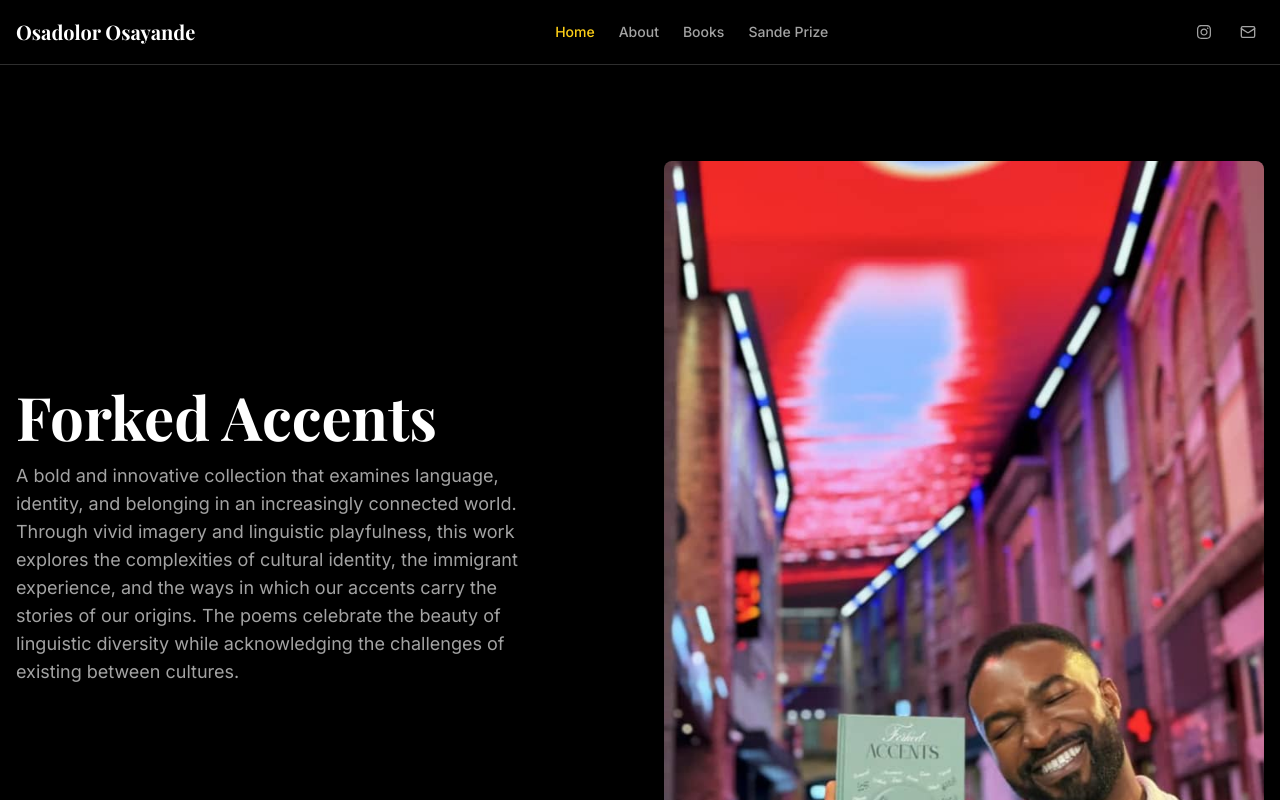
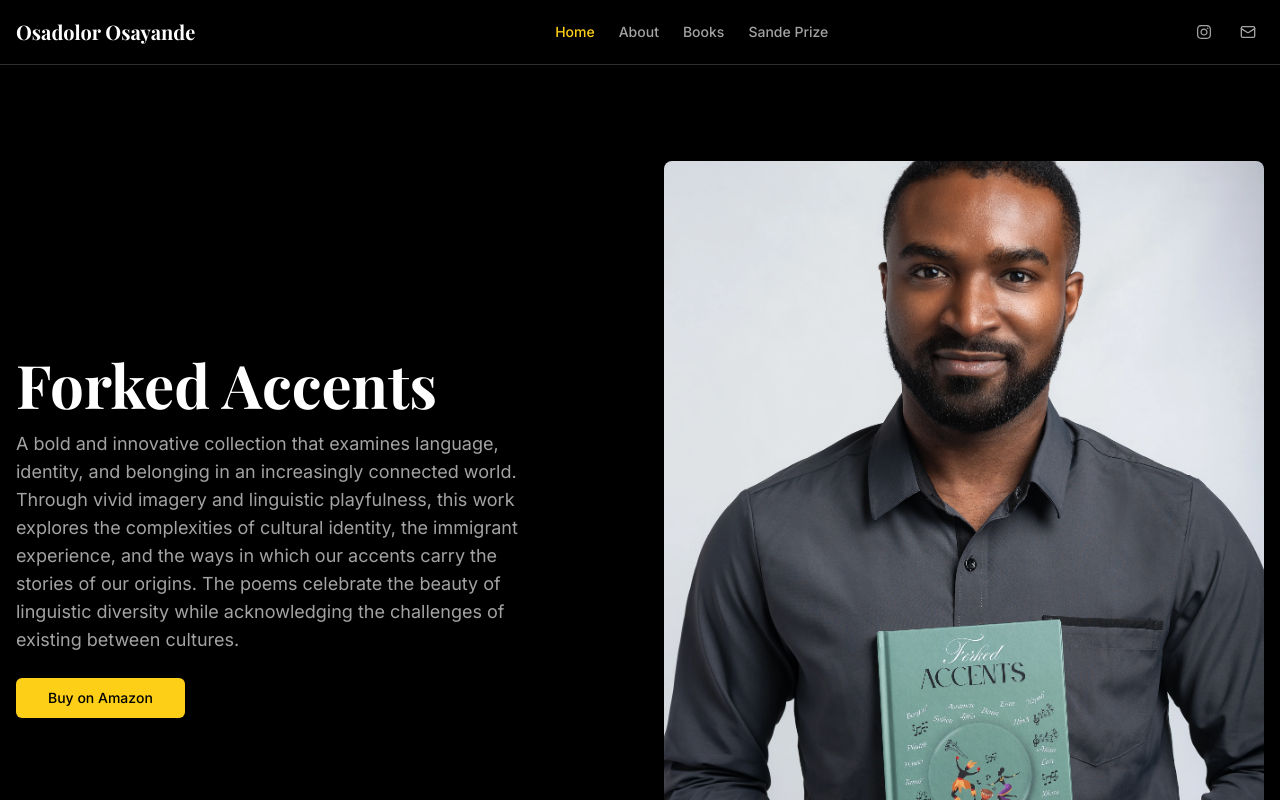
Before and after one commit to Eghosa-Osayande/sande, a Next.js app: page / in a window 1280 px wide. Shown: the top 800 px of the page. Built offline with nearby package versions, Linux system fonts and the light colour scheme; a web font is replaced by a local one.

Commit message:
feat: update home and about pages with new imagery and actions; add eligibility details to Sande Prize section

```diff
--- a/src/app/about/page.tsx
+++ b/src/app/about/page.tsx
@@ -82,7 +82,7 @@ export default function About() {
         title="About the Author"
         subtitle="Osadolor Osayande"
         description="A voice that bridges continents, cultures, and generations through the power of verse."
-        imageSrc="/images/poet-about.png"
+        imageSrc="/images/ignore.jpeg"
         imageAlt="Osadolor Osayande - About Portrait"
         className="bg-muted/30"
       />
--- a/src/app/page.tsx
+++ b/src/app/page.tsx
@@ -8,8 +8,12 @@ export default function Home() {
       <Hero
         title="Forked Accents"
         description="A bold and innovative collection that examines language, identity, and belonging in an increasingly connected world. Through vivid imagery and linguistic playfulness, this work explores the complexities of cultural identity, the immigrant experience, and the ways in which our accents carry the stories of our origins. The poems celebrate the beauty of linguistic diversity while acknowledging the challenges of existing between cultures."
-        imageSrc="/images/landing.jpeg"
+        imageSrc="/images/landing.webp"
         imageAlt="Forked Accents - Book Cover"
+        primaryAction={{
+          text: "Buy on Amazon",
+          href: "https://a.co/d/5UcqcYy",
+        }}
       />
 
       {/* Section 2: Author Information */}
--- a/src/app/sande-prize/page.tsx
+++ b/src/app/sande-prize/page.tsx
@@ -205,6 +205,12 @@ export default function SandePrize() {
                       <p className="text-muted-foreground">{item}</p>
                     </div>
                   ))}
+                  <p className="text-muted-foreground">
+                    Only poems written in English are eligible. However,
+                    translated poems are welcome. In such cases, the prize money
+                    may be shared with the translator at the discretion of the
+                    judging panel.
+                  </p>
                 </CardContent>
               </Card>
             </div>
```
Also changed, not shown: public/images/landing.webp (added).
